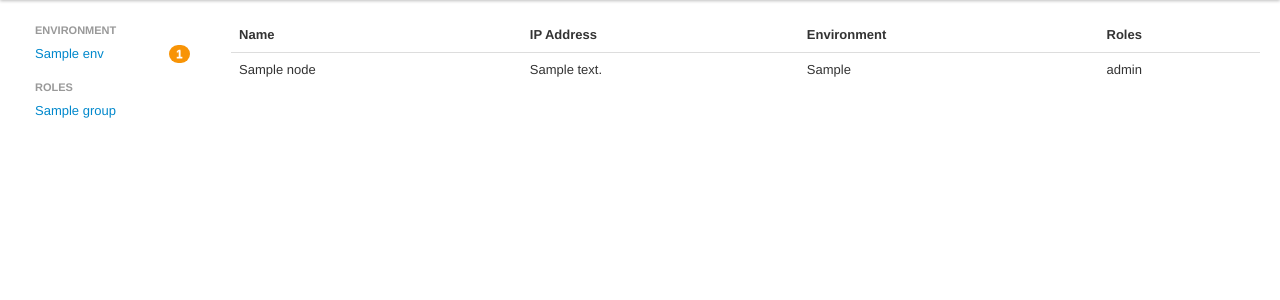
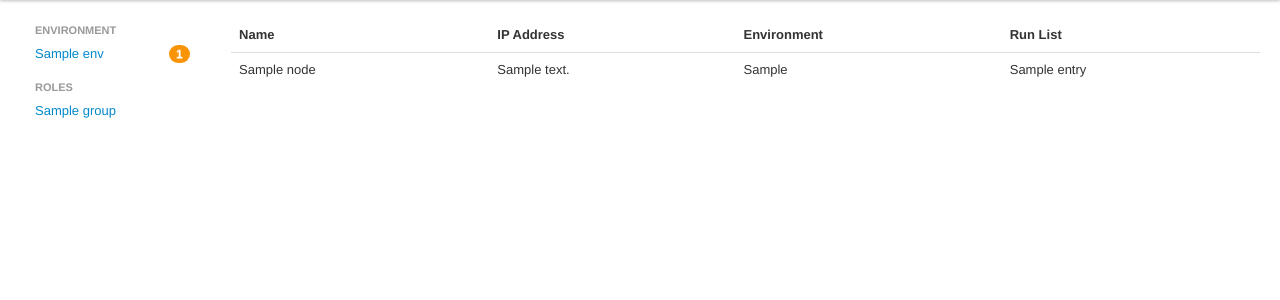
Before and after one commit to tobami/kitchen, a Django app: template kitchen/templates/main.html in a window 1280 px wide. Shown: the part 42-342 px from the top of the page. Run offline with Django 3.2, Linux system fonts and the light colour scheme; the template is opened without the code that fills it: most values are stand-ins (such as "Sample title", 1, 10 or a date in 2020); some libraries are stand-ins or nearby versions.

```diff
--- a/kitchen/templates/main.html
+++ b/kitchen/templates/main.html
@@ -8,7 +8,7 @@
                     <th>Name</th>
                     <th>IP Address</th>
                     <th>Environment</th>
-                    <th>Roles</th>
+                    <th>Run List</th>
                 </tr>
             </thead>
             {% for node in nodes %}
@@ -23,7 +23,7 @@
                         {{ node.chef_environment }}
                     </td>
                     <td>
-                        {% for role in node.role %}{{ role }}{% if not forloop.last %}, {% endif %}{% endfor %}
+                        {% for entry in node.run_list %}{{ entry }}{% if not forloop.last %}, {% endif %}{% endfor %}
                     </td>
                 </tr>
             {% endfor %}
```
